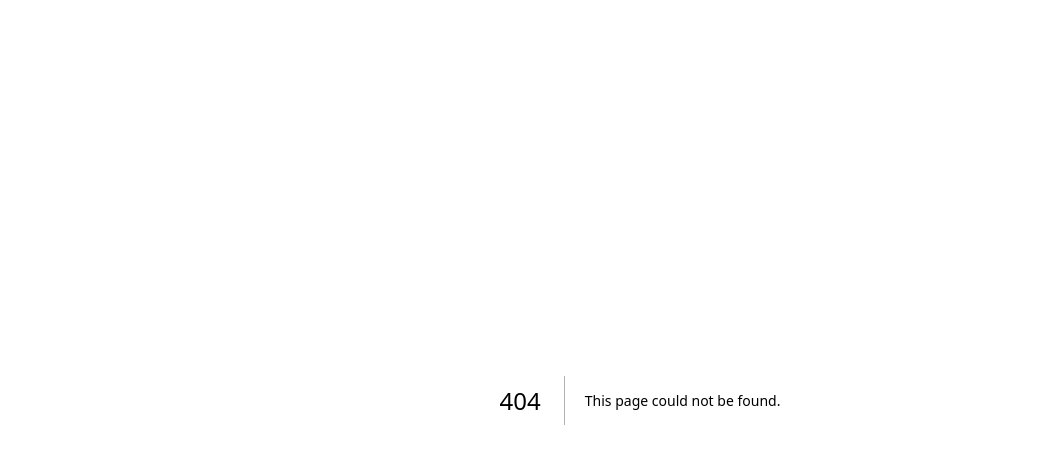
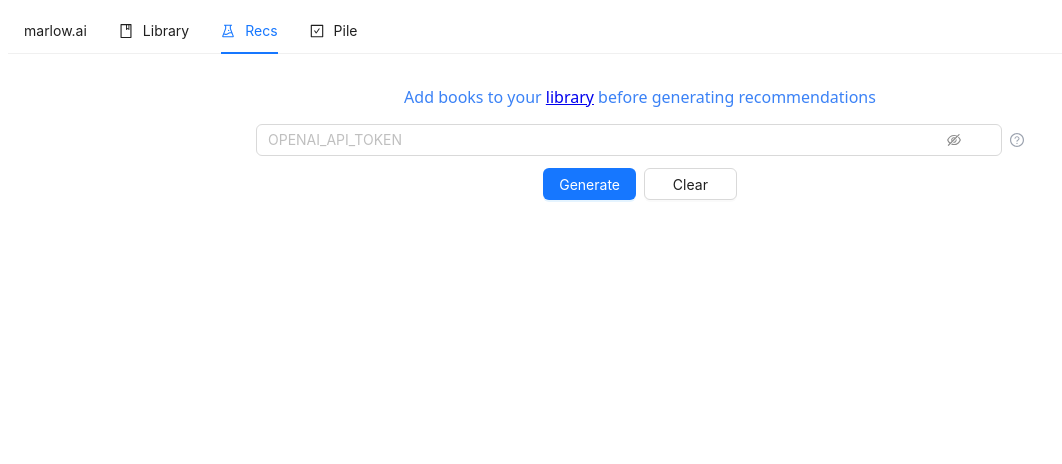
Before and after one commit to danielcorin/marlow-ai, a Next.js app: page /recs in a window 1280 px wide. Before the commit this address had no page. Shown: the top 464 px of the page, without its empty margins (0-1062 px from the left). Built offline with nearby package versions, Linux system fonts and the light colour scheme.

Commit message:
Add recs and pile (#3)

```diff
--- /dev/null
+++ b/src/components/SiteMenu.tsx
@@ -0,0 +1,57 @@
+import { BookOutlined, ExperimentOutlined, CheckSquareOutlined } from "@ant-design/icons"
+import type { MenuProps } from "antd"
+import { Menu } from "antd"
+import Link from "next/link";
+
+
+type Props = {
+  currentPage: string
+}
+
+const items: MenuProps["items"] = [
+  {
+    label: (
+      <Link href="/">
+        marlow.ai
+      </Link>
+    ),
+    key: "/",
+  },
+  {
+    label: (
+      <Link href="/library">
+        Library
+      </Link>
+    ),
+    key: "library",
+    icon: <BookOutlined />,
+  },
+  {
+    label: (
+      <Link href="/recs">
+        Recs
+      </Link>
+    ),
+    key: "recs",
+    icon: <ExperimentOutlined />,
+  },
+  {
+    label: (
+      <Link href="/pile">
+        Pile
+      </Link>
+    ),
+    key: "pile",
+    icon: <CheckSquareOutlined />,
+  },
+];
+
+
+
+export const SiteMenu: React.FC<Props> = ({ currentPage }) => {
+  return <Menu
+    selectedKeys={[currentPage]}
+    mode="horizontal"
+    items={items}
+  />
+}
--- a/src/hooks/useLocalStorageObject.ts
+++ b/src/hooks/useLocalStorageObject.ts
@@ -1,18 +1,20 @@
 import React, { useEffect, useState } from "react";
+
+type LocalStorageObject<T extends { title: string }> = {
+  items: { [key: string]: T };
+  setItems: React.Dispatch<React.SetStateAction<{ [key: string]: T }>>;
+  removeItem: (item: T) => void;
+  addItem: (item: T) => void;
+  addItems: (items: T[]) => void;
+  updateItem: (item: T) => void;
+  clearItems: () => void;
+};
 
 const useLocalStorageList = <T extends { title: string }>(
   key: string,
   initialValue: T[]
-): [
-    { [key: string]: T },
-    React.Dispatch<React.SetStateAction<{ [key: string]: T }>>,
-    (item: T) => void,
-    (item: T) => void,
-    (item: T[]) => void,
-    (item: T) => void,
-    () => void
-  ] => {
-  const [list, setList] = useState<{ [key: string]: T }>(() => {
+): LocalStorageObject<T> => {
+  const [items, setItems] = useState<{ [key: string]: T }>(() => {
     let storedValue;
     if (typeof window !== "undefined") {
       storedValue = localStorage.getItem(key);
@@ -30,53 +32,61 @@ const useLocalStorageList = <T extends { title: string }>(
   });
 
   const removeItem = (item: T) => {
-    setList((prevList) => {
-      const newList = { ...prevList };
-      delete newList[item.title];
-      localStorage.setItem(key, JSON.stringify(newList));
-      return newList;
+    setItems((prevItems) => {
+      const newItems = { ...prevItems };
+      delete newItems[item.title];
+      localStorage.setItem(key, JSON.stringify(newItems));
+      return newItems;
     });
   };
 
   const addItem = (item: T) => {
-    setList((prevList) => {
-      const newList = { ...prevList, [item.title]: item };
-      localStorage.setItem(key, JSON.stringify(newList));
-      return newList;
+    setItems((prevItems) => {
+      const newItems = { ...prevItems, [item.title]: item };
+      localStorage.setItem(key, JSON.stringify(newItems));
+      return newItems;
     });
   };
 
   const addItems = (items: T[]) => {
-    setList((prevList) => {
-      const newList = items.reduce((acc, item) => {
+    setItems((prevItems) => {
+      const newItems = items.reduce((acc, item) => {
         acc[item.title] = item;
         return acc;
-      }, { ...prevList });
-      localStorage.setItem(key, JSON.stringify(newList));
-      return newList;
+      }, { ...prevItems });
+      localStorage.setItem(key, JSON.stringify(newItems));
+      return newItems;
     });
   };
 
   const updateItem = (item: T) => {
-    setList((prevList) => {
-      const newList = { ...prevList, [item.title]: item };
-      localStorage.setItem(key, JSON.stringify(newList));
-      return newList;
+    setItems((prevItems) => {
+      const newItems = { ...prevItems, [item.title]: item };
+      localStorage.setItem(key, JSON.stringify(newItems));
+      return newItems;
     });
   };
 
-  const clearList = () => {
-    setList({});
+  const clearItems = () => {
+    setItems({});
     localStorage.removeItem(key);
   };
 
   useEffect(() => {
     if (typeof window !== "undefined") {
-      localStorage.setItem(key, JSON.stringify(list));
+      localStorage.setItem(key, JSON.stringify(items));
     }
-  }, [key, list]);
+  }, [key, items]);
 
-  return [list, setList, removeItem, addItem, addItems, updateItem, clearList];
+  return {
+    items,
+    setItems,
+    removeItem,
+    addItem,
+    addItems,
+    updateItem,
+    clearItems,
+  };
 };
 
 export default useLocalStorageList;
--- a/src/pages/index.tsx
+++ b/src/pages/index.tsx
@@ -1,12 +1,14 @@
-import Head from 'next/head';
-import Link from 'next/link';
-
+import Head from 'next/head'
+import Link from 'next/link'
+import { SiteMenu } from '@/components/SiteMenu'
 
 export default function LandingPage() {
+  const currentPage = "home";
   return (
     <div className="min-h-screen">
+      <SiteMenu currentPage={currentPage} />
       <Head>
-        <title>home - marlow.ai</title>
+        <title>{`${currentPage} - marlow.ai`}</title>
         <link rel="icon" href="/favicon.ico" />
       </Head>
 
@@ -20,7 +22,12 @@ export default function LandingPage() {
             <span className="absolute top-0 left-0 text-gray-500 text-4xl">&ldquo;</span>
           </p>
         </div>
-        <Link className="text-m mb-8 font-light" href="/manage">
+        <ul className="list-none text-light font-light pl-0 ml-0">
+          <li className="list-desc">Add books to library</li>
+          <li className="list-desc">Generate recommendations</li>
+          <li className="list-desc">Add ones you like to your pile to read</li>
+        </ul>
+        <Link className="text-m mb-8 font-light" href="/library">
           Try it out
         </Link>
 
--- /dev/null
+++ b/src/pages/library.tsx
@@ -0,0 +1,97 @@
+import { AddBookForm } from "@/components/AddBookForm"
+import { BookSearch } from "@/components/BookSearch"
+import ConfirmationButton from "@/components/ConfirmationButton"
+import ReadTable from "@/components/ReadTable"
+import { SiteMenu } from "@/components/SiteMenu"
+import useLocalStorageObject from "@/hooks/useLocalStorageObject"
+import { GoodreadsCSVRow, ReadBook } from "@/types/types"
+import { UploadOutlined } from '@ant-design/icons'
+import { Button, Upload } from 'antd'
+import Head from "next/head"
+import { parse } from 'papaparse'
+import { useState } from "react"
+
+
+export default function LibraryPage() {
+  const readHook = useLocalStorageObject<ReadBook>("read", [])
+
+  const [selectedReadBooks, setSelectedReadBooks] = useState<ReadBook[]>([])
+
+  const handleFile = (file: File) => {
+    const reader = new FileReader()
+    reader.onload = () => {
+      const csv = parse<GoodreadsCSVRow>(reader.result as string, { header: true })
+
+      const booksToAdd: ReadBook[] = []
+      for (const row of csv.data) {
+        if (row["Exclusive Shelf"] === "read") {
+          const completed: (string | undefined) = row["Date Read"] === "" ? undefined : row["Date Read"].replaceAll("/", "-")
+          booksToAdd.push({
+            title: row["Title"],
+            author: row["Author"],
+            rating: parseInt(row["My Rating"], 10),
+            dateCompleted: completed,
+          })
+        }
+      }
+      readHook.addItems(booksToAdd)
+    }
+    reader.readAsText(file)
+  }
+
+  const rowSelection = {
+    onChange: (selectedRowKeys: React.Key[], selectedRows: ReadBook[]) => {
+      setSelectedReadBooks(selectedRows)
+    },
+  }
+  const currentPage = "library"
+  return (
+    <div className="min-h-screen font-sans">
+      <SiteMenu currentPage={currentPage} />
+      <Head>
+      <title>{`${currentPage} - marlow.ai`}</title>
+      </Head>
+      <div className="max-w-3xl mx-auto mt-8">
+        <div className="text-center text-l font-light mb-4 text-blue-500">
+          Download your Goodreads history <a href="https://www.goodreads.com/review/import" target="_blank">here</a>
+        </div>
+
+        <div className="flex flex-col items-center justify-center p-3">
+          <div className="grid grid-cols-2 gap-2">
+            <Upload
+              accept=".csv"
+              showUploadList={false}
+              beforeUpload={handleFile}
+            >
+              <Button type="primary" icon={<UploadOutlined />}>Upload</Button>
+            </Upload>
+            <ConfirmationButton
+              initialText="Clear"
+              confirmationText="Confirm"
+              actionOnConfirm={() => {
+                if(selectedReadBooks.length !== 0) {
+                  for (let book of selectedReadBooks) {
+                    readHook.removeItem(book)
+                    setSelectedReadBooks([])
+                  }
+                } else {
+                  readHook.clearItems()
+                }
+              }}
+            />
+          </div>
+        </div>
+
+        <BookSearch addRead={readHook.addItem}/>
+        <AddBookForm addRead={readHook.addItem} />
+
+        <ReadTable
+          readList={readHook.items}
+          removeRead={readHook.removeItem}
+          updateRead={readHook.updateItem}
+          rowSelection={rowSelection}
+        />
+      </div>
+    </div>
+  )
+}
--- /dev/null
+++ b/src/pages/pile.tsx
@@ -0,0 +1,64 @@
+import ConfirmationButton from "@/components/ConfirmationButton"
+import RecommendationTable from "@/components/RecommendationTable"
+import { SiteMenu } from "@/components/SiteMenu"
+import useLocalStorageObject from "@/hooks/useLocalStorageObject"
+import { Book, ReadBook } from "@/types/types"
+import { DownloadOutlined } from '@ant-design/icons'
+import { Button, Form } from 'antd'
+import Head from "next/head"
+import { CSVLink } from "react-csv"
+
+function booksToCSVData(books: Book[]) {
+  return books.map(({ title, author, explanation, date_generated }) => ({
+    title,
+    author,
+    explanation,
+    date_generated,
+  }));
+}
+
+export default function PilePage() {
+  const [form] = Form.useForm()
+
+  const recHook = useLocalStorageObject<Book>("recommendations_obj", [])
+  const readHook = useLocalStorageObject<ReadBook>("read", [])
+
+  const currentPage = "pile"
+
+  return (
+    <div className="min-h-screen font-sans">
+      <SiteMenu currentPage={currentPage} />
+      <Head>
+        <title>{`${currentPage} - marlow.ai`}</title>
+      </Head>
+      <div className="max-w-3xl mx-auto mt-8">
+        <Form
+          form={form}
+          layout="vertical"
+        >
+          <Form.Item className="flex flex-col items-center justify-center p-3">
+            <div className="grid grid-cols-2 gap-2">
+              <Button type="primary" icon={<DownloadOutlined />}>
+                <CSVLink data={booksToCSVData(Object.values(recHook.items || {}))} filename={"recommendations.csv"}>
+                  Download
+                </CSVLink>
+              </Button>
+              <ConfirmationButton
+                initialText="Clear"
+                confirmationText="Confirm"
+                actionOnConfirm={recHook.clearItems}
+              />
+            </div>
+          </Form.Item>
+        </Form>
+
+        <RecommendationTable
+          recList={recHook.items}
+          removeRec={recHook.removeItem}
+          addRead={readHook.addItem}
+        />
+
+      </div>
+    </div>
+  )
+}
--- a/src/pages/manage.tsx
+++ b/src/pages/recs.tsx
@@ -1,26 +1,16 @@
 import { AddBookForm } from "@/components/AddBookForm"
 import { BookSearch } from "@/components/BookSearch"
 import ConfirmationButton from "@/components/ConfirmationButton"
-import ReadTable from "@/components/ReadTable"
-import RecommendationTable from "@/components/RecommendationTable"
+import { SiteMenu } from "@/components/SiteMenu"
 import useLocalStorage from "@/hooks/useLocalStorage"
 import useLocalStorageObject from "@/hooks/useLocalStorageObject"
-import { Book, GoodreadsCSVRow, ReadBook } from "@/types/types"
-import { QuestionCircleOutlined, UploadOutlined, DownloadOutlined } from '@ant-design/icons'
-import { Button, Form, Input, Popover, Upload } from 'antd'
+import { Book, ReadBook } from "@/types/types"
+import { MinusCircleOutlined, PlusCircleOutlined, QuestionCircleOutlined } from '@ant-design/icons'
+import { Button, Card, Form, Input, Popover } from 'antd'
 import Head from "next/head"
-import { parse } from 'papaparse'
+import Link from 'next/link'
 import { useState } from "react"
-import { CSVLink } from "react-csv";
 
-function booksToCSVData(books: Book[]) {
-  return books.map(({ title, author, explanation, date_generated }) => ({
-    title,
-    author,
-    explanation,
-    date_generated,
-  }));
-}
 
 function formatReadBooks(bookList: ReadBook[]) {
   let output = ""
@@ -30,8 +20,17 @@ function formatReadBooks(bookList: ReadBook[]) {
   return output
 }
 
+function formatRecBooks(bookList: Book[]) {
+  let output = ""
+  for (const book of bookList) {
+    output += `${book.title} - ${book.author}\n`
+  }
+  return output
+}
+
+
 function generateRecommendationsPrompt(
-  bookList: ReadBook[], num_recs: Number, point: Number,
+  bookList: ReadBook[], recList: Book[], num_recs: Number, point: Number,
 ) {
   return `
 You are LibrarianGPT, an excellent recommendation system that strives to give good book recommendations.
@@ -39,37 +38,65 @@ Recommend ${num_recs} books that the I have not read that you think I would real
 They higher the rating, the more I liked the book.
 Recommend books from a diverse set of genres and time periods.
 Occasionally, recommend unique books that are not often suggested.
-Do not recommend books already in the ratings list.
+Do not recommend books already in the the lists.
 Ratings of "0" should be considered "not rated".
 Explain why you made your recommendations in detail, including why you think I will like them in the context of books and genres I have already read.
+
+You are LibrarianGPT, an excellent recommendation system that strives to give good book recommendations.
+Recommend 5 books that the user has not read that you think they will enjoy based the books they're already read and ratings.
+Recommend books from a diverse set of genres and time periods.
+Occasionally, recommend unique books that are not often suggested.
+Do not recommend books already in the the lists.
+Ratings of "0" should be considered "not rated".
+Explain why you made your recommendations in detail, including why the user would like them in the context of books and genres they have already read.
+
+${formatRecBooks(recList)}
 
 My book ratings:
 
 ${formatReadBooks(bookList)}
 
-Format your recomendations as an array of JSON objects like the following example:
+Your response should be JSON, adhering to the following schema:
 
-[
-  {
-    "title": "The Overstory", "author": "Richard Powers", "explanation": "your explanation here"
+{
+  "$schema": "http://json-schema.org/draft-07/schema#",
+  "type": "array",
+  "items": {
+    "type": "object",
+    "properties": {
+      "title": {
+        "type": "string"
+      },
+      "author": {
+        "type": "string"
+      },
+      "explanation": {
+        "type": "string"
+      }
+    },
+    "required": ["title", "author", "explanation"]
   }
-]
-
-Your recommendations:
-`
+}
+`.replace(/\s\([^()]*\)/g, '') // remove series identifiers
 }
 
-export default function ManagePage() {
+const systemPrompt = `
+You are LibrarianGPT, an excellent recommendation system that strives to give good book recommendations.
+Recommend 5 books that the user has not read that you think they will enjoy based the books they're already read and ratings.
+Recommend books from a diverse set of genres and time periods.
+Occasionally, recommend unique books that are not often suggested.
+Do not recommend books already in the the lists.
+Ratings of "0" should be considered "not rated".
+Explain why you made your recommendations in detail, including why the user would like them in the context of books and genres they have already read.
+`
+
+export default function RecsPage() {
   const [form] = Form.useForm()
 
-  const [
-    recList, setRecList, removeRec, addRec, addRecs, updateRec, clearRecList,
-  ] = useLocalStorageObject<Book>("recommendations_obj", [])
-  const [
-    readList, setReadList, removeRead, addRead, addReads, updateRead, clearReadsList,
-  ] = useLocalStorageObject<ReadBook>("read", [])
-
-  const [selectedReadBooks, setSelectedReadBooks] = useState<ReadBook[]>([])
+  const recommendationsHook = useLocalStorageObject<Book>("recommendations_obj", [])
+  const readHook = useLocalStorageObject<ReadBook>("read", [])
+  const proposedHook = useLocalStorageObject<Book>("proposed", [])
+  const removedHook = useLocalStorageObject<Book>("removed", [])
 
   const [apiToken, setApiToken] = useLocalStorage("token", "")
 
@@ -88,7 +115,10 @@ export default function ManagePage() {
 
     const data = {
       model: 'gpt-3.5-turbo',
-      messages: [{ role: 'user', content: content }],
+      messages: [
+        { role: 'system', content: systemPrompt },
+        { role: 'user', content: content }
+      ],
       temperature: 0.75
     }
 
@@ -103,7 +133,7 @@ export default function ManagePage() {
         const content = data["choices"][0]["message"]["content"]
         const recommendations = JSON.parse(content)
         setLoadingRecs(false)
-        const newRecs: Book[] = []
+        const newProposedRecs: Book[] = []
         for (const rec of recommendations) {
           const newRec: Book = {
             title: rec["title"],
@@ -111,36 +141,14 @@ export default function ManagePage() {
             explanation: rec["explanation"],
             date_generated: new Date().toISOString().slice(0, 10),
           }
-          newRecs.push(newRec)
+          newProposedRecs.push(newRec)
         }
-        addRecs(newRecs)
+        proposedHook.addItems(newProposedRecs)
       })
       .catch(error => {
         setLoadingRecs(false)
         console.error(error)
       })
-  }
-
-  const handleFile = (file: File) => {
-    const reader = new FileReader()
-    reader.onload = () => {
-      const csv = parse<GoodreadsCSVRow>(reader.result as string, { header: true })
-
-      const booksToAdd: ReadBook[] = []
-      for (const row of csv.data) {
-        if (row["Exclusive Shelf"] === "read") {
-          const completed: (string | undefined) = row["Date Read"] === "" ? undefined : row["Date Read"].replaceAll("/", "-")
-          booksToAdd.push({
-            title: row["Title"],
-            author: row["Author"],
-            rating: parseInt(row["My Rating"], 10),
-            dateCompleted: completed,
-          })
-        }
-      }
-      addReads(booksToAdd)
-    }
-    reader.readAsText(file)
   }
 
   function pointScale(readBooks: ReadBook[]) {
@@ -159,25 +167,29 @@ export default function ManagePage() {
     </div>
   )
 
-  const rowSelection = {
-    onChange: (selectedRowKeys: React.Key[], selectedRows: ReadBook[]) => {
-      setSelectedReadBooks(selectedRows)
-    },
+  const addBook = (book: Book) => {
+    recommendationsHook.addItem(book)
+    proposedHook.removeItem(book)
   }
+
+  const removeBook = (book: Book) => {
+    proposedHook.removeItem(book)
+    removedHook.addItem(book)
+  }
+
+  const currentPage = "recs"
 
   return (
     <div className="min-h-screen font-sans">
-
+      <SiteMenu currentPage={currentPage} />
       <Head>
-        <title>book recs - marlow.ai</title>
+        <title>{`${currentPage} - marlow.ai`}</title>
       </Head>
       <div className="max-w-3xl mx-auto mt-8">
-        <h1 className="text-4xl font-bold mb-8 text-center">marlow.ai ✨</h1>
-        <h1 className="text-center text-2xl font-light mb-4">Recommendations 🤖</h1>
         {
-          Object.values(readList || []).length === 0 ?
+          Object.values(readHook.items || []).length === 0 ?
             <div className="text-center text-l font-light mb-4 text-blue-500">
-              Add books you&apos;ve read below before you generate recommendations
+              Add books to your <Link className="text-m mb-8 font-light" href="/library">library</Link> before generating recommendations
             </div> : null
         }
         <Form
@@ -203,17 +215,16 @@ export default function ManagePage() {
             </div>
           </div>
           <Form.Item className="flex flex-col items-center justify-center p-3">
-            <div className="grid grid-cols-3 gap-2">
+            <div className="grid grid-cols-2 gap-2">
               <Button
                 type="primary"
                 onClick={() => {
-                  const list = Object.values(
-                    selectedReadBooks.length !== 0 ? selectedReadBooks : readList
-                  )
+                  const list = Object.values(readHook.items)
 
                   if (list.length === 0) return
                   const prompt: string = generateRecommendationsPrompt(
                     list,
+                    Object.values(recommendationsHook.items),
                     5,
                     pointScale(list),
                   )
@@ -224,48 +235,40 @@ export default function ManagePage() {
               >
                 Generate
               </Button>
-              <Button type="primary" icon={<DownloadOutlined />}>
-              <CSVLink data={booksToCSVData(Object.values(recList || {}))} filename={"recommendations.csv"}>
-                Download
-              </CSVLink>
-              </Button>
               <ConfirmationButton
                 initialText="Clear"
                 confirmationText="Confirm"
-                actionOnConfirm={clearRecList}
+                actionOnConfirm={proposedHook.clearItems}
               />
             </div>
           </Form.Item>
         </Form>
 
-        <RecommendationTable
-          recList={recList}
-          removeRec={removeRec}
-          addRead={addRead}
-        />
-
-        <h1 className="text-center text-2xl font-light mb-4">Read Books 📚</h1>
-        <div className="text-center text-l font-light mb-4 text-blue-500">
-          Download your Goodreads history <a href="https://www.goodreads.com/review/import" target="_blank">here</a>
-        </div>
-
-        <div className="flex flex-col items-center justify-center p-3">
-          <div className="grid grid-cols-2 gap-2">
-            <Upload
-              accept=".csv"
-              showUploadList={false}
-              beforeUpload={handleFile}
+        {Object.values(proposedHook.items || []).map(book => {
+          return (
+            <Card
+              className="my-6"
+              bordered={true}
+              key={book.title}
+              hoverable={true}
+              actions={[
+                <PlusCircleOutlined key="add" onClick={() => addBook(book)} />,
+                <MinusCircleOutlined key="remove" onClick={() => removeBook(book)} />,
+              ]}
             >
-              <Button type="primary" icon={<UploadOutlined />}>Upload</Button>
-            </Upload>
-            <ConfirmationButton initialText="Clear" confirmationText="Confirm" actionOnConfirm={clearReadsList}></ConfirmationButton>
-          </div>
-        </div>
-
-        <BookSearch addRead={addRead}/>
-        <AddBookForm addRead={addRead} />
-
-        <ReadTable readList={readList} removeRead={removeRead} updateRead={updateRead} rowSelection={rowSelection} />
+              <Card.Meta
+                title={book.title}
+                description={book.author}
+              />
+              <div className="flex justify-center mt-3">
+                <div>
+                  {book.explanation}
+                </div>
+                <div>&nbsp;</div>
+              </div>
+            </Card>
+          )
+        })}
       </div>
     </div>
   )
```
